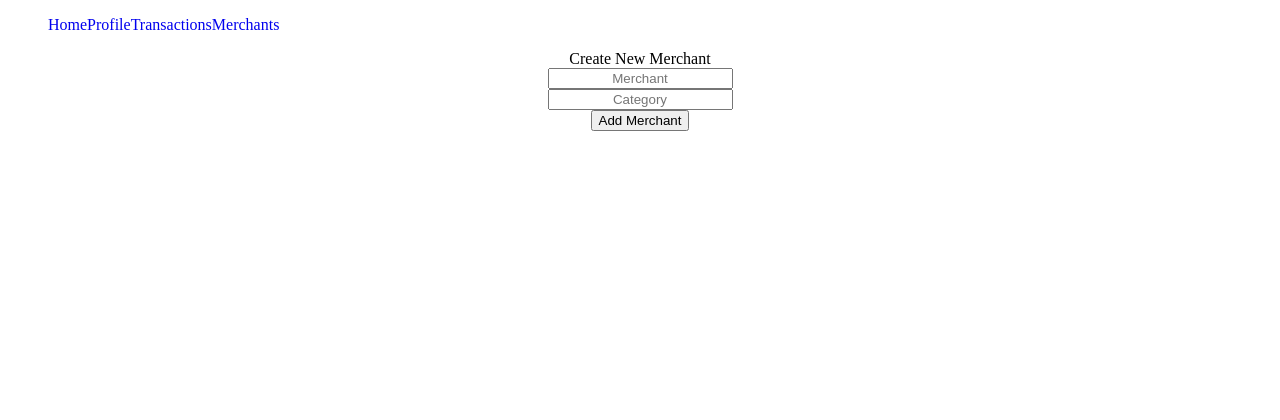
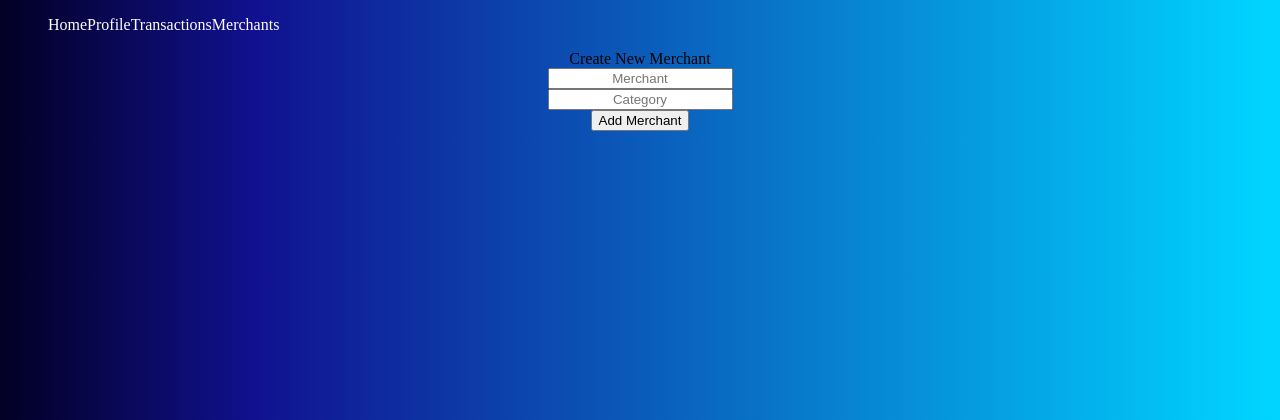
Before and after one commit to mathiaskerr/ClanBank, a Flask app: page /merchants in a window 1280 px wide. Shown: the top 420 px of the page. Run offline with Flask 2, Linux system fonts and the light colour scheme; data that the repository does not hold is empty; some libraries are stand-ins or nearby versions.

Commit message:
grid merchant

```diff
--- a/static/css/style.css
+++ b/static/css/style.css
@@ -1,5 +1,10 @@
 *{
     text-align: center;
+
+}
+body {
+    background: rgb(2,0,36);
+    background: linear-gradient(90deg, rgba(2,0,36,1) 0%, rgba(17,17,144,1) 20%, rgba(0,212,255,1) 99%);
 }
 
 .transaction{
@@ -15,6 +20,7 @@
 
 .navigate > li > a{
     text-decoration: none;
+    color: white
 }
 
 .transaction-buttons . div {
@@ -26,3 +32,7 @@
     margin: 10px;
     padding: 10px;
 }
+.merchant_box{
+    display:grid;
+    grid-template-columns: 33% 33% 33%;
+}
--- a/templates/base.html
+++ b/templates/base.html
@@ -27,6 +27,8 @@
 
 
 
+    <footer>
 
+    </footer>
 </body>
 </html>
--- a/templates/merchants/index.html
+++ b/templates/merchants/index.html
@@ -14,7 +14,7 @@
 </div>
 <button type="submit">Add Merchant</button>
 </form>
-
+<div class="merchant_box">
 {% for merchant in all_merchants %}
 <div class="merchants">
 
@@ -30,5 +30,5 @@
     </form>
 </div>
 {% endfor %}
-
+</div>
 {% endblock %}
```
Also changed, not shown: models/transaction.py (+8 -0 lines).
